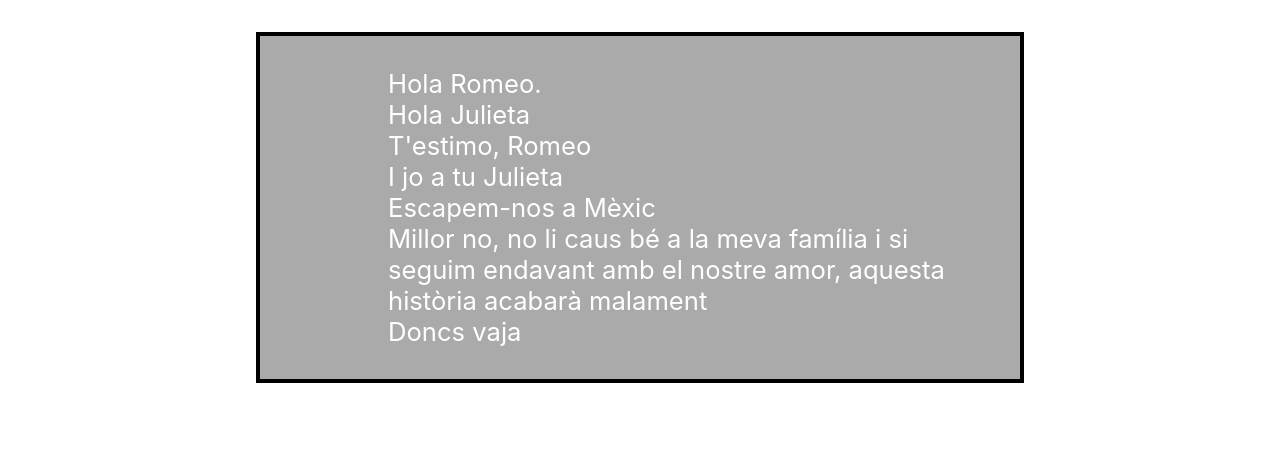
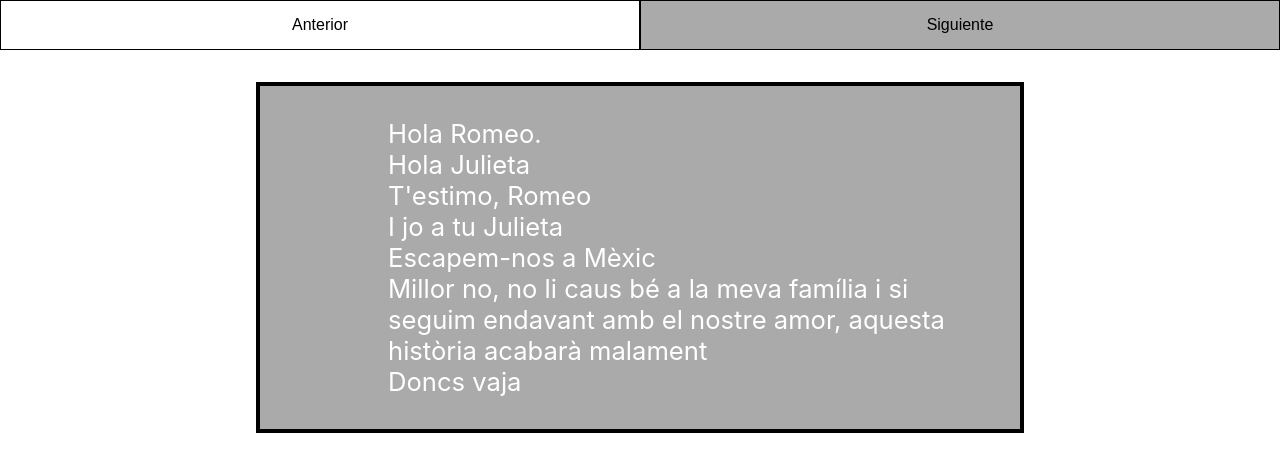
Before and after one commit to emilio-robres/proyecto-teatro, a React (Create React App) app: page / in a window 1280 px wide. Shown: the top 472 px of the page. Built offline with nearby package versions, Linux system fonts and the light colour scheme.

Commit message:
Inserto los botones y los maqueto con styled-components

```diff
--- a/src/Components/Linea.js
+++ b/src/Components/Linea.js
@@ -9,9 +9,17 @@ const StyledDiv = styled.div`
     margin: 2rem 20% 2rem 20%;
     padding: 2rem 2rem 2rem 10%;
 `
+const StyledButton = styled.button`
+    width:50%;
+    height:50px;
+    font-size: 1rem;
+    background: #aaa;
+    border: 1px solid black;
+    :hover{
+    background: white;
+    }
 
-
-
+`
 
 
 function useListarTexto() {
@@ -28,9 +36,14 @@ function useListarTexto() {
 
 
     return (
-      <StyledDiv>
+    <div>
+        <StyledButton>Anterior</StyledButton>
+        <StyledButton>Siguiente</StyledButton>
+
+        <StyledDiv>
           {texto.map(item => <div key={item.id}>{item.texto}</div>)}
-      </StyledDiv>
+        </StyledDiv>
+    </div>
     );
 };
 export default useListarTexto;
```
